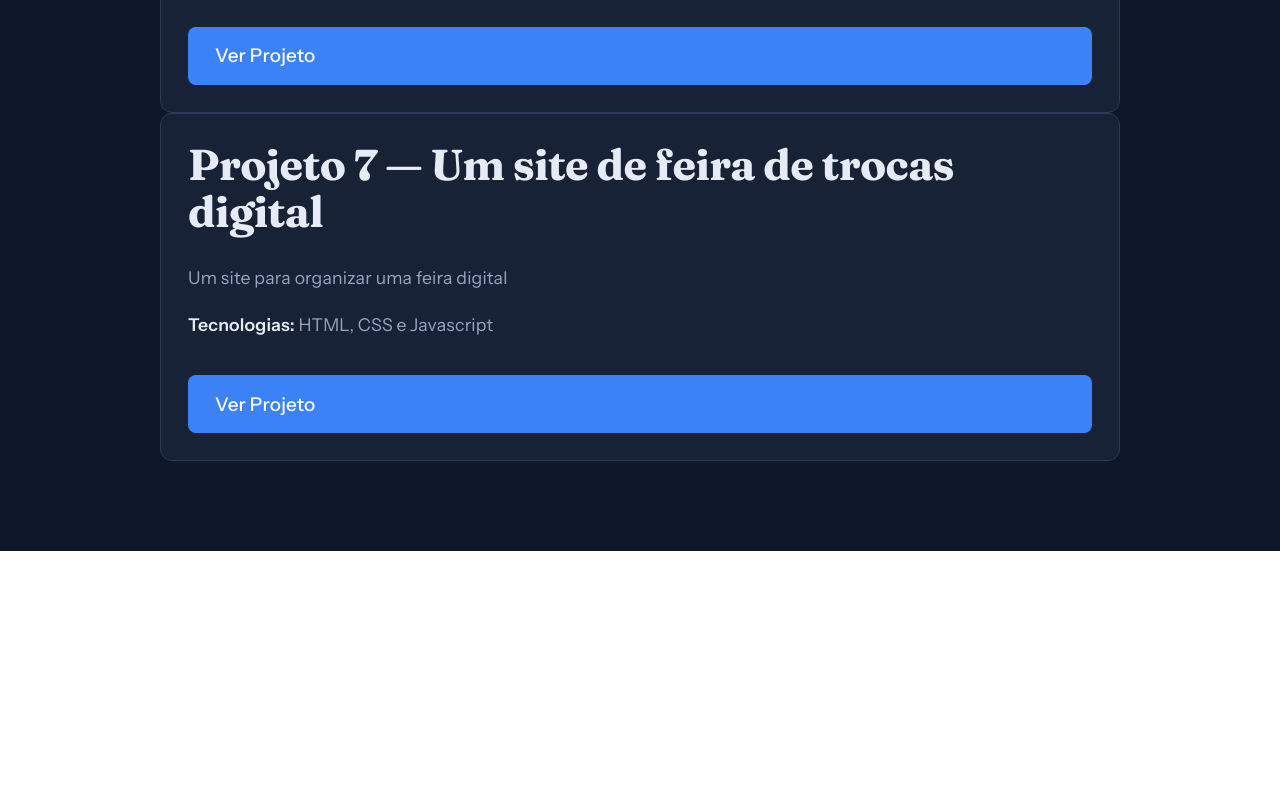
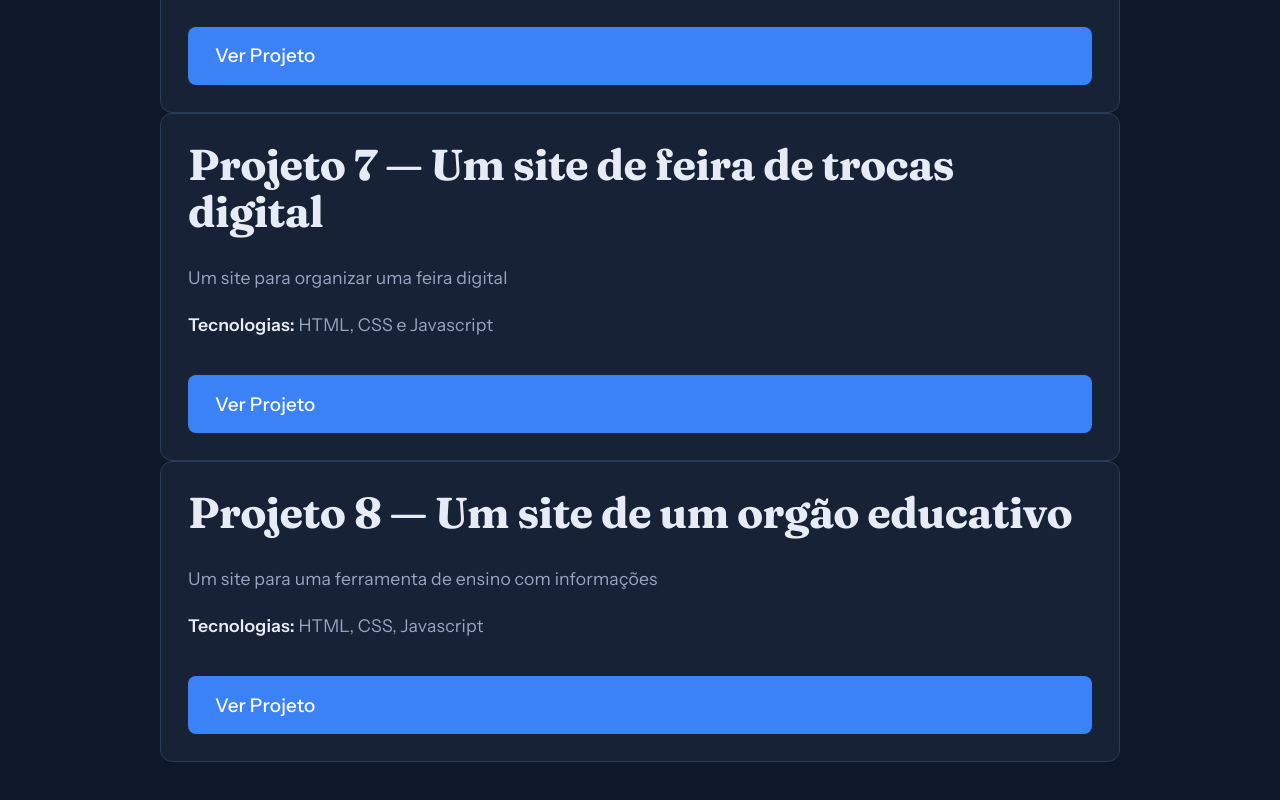
Before and after one commit to pedromillani-hub/meu-portifolio, a React (Vite) app: page /projetos in a window 1280 px wide. Shown: the part 1950-2750 px from the top of the page. Before the commit the page ends 2501 px from the top, so only its background shows below. Built offline with nearby package versions, Linux system fonts and the light colour scheme.

Commit message:
atulização do novo site

```diff
--- a/src/pages/Projetos.jsx
+++ b/src/pages/Projetos.jsx
@@ -160,6 +160,28 @@ function Projetos() {
   Ver Projeto
 </a>
       </div>
+      <div className="projeto-card">
+        <h2>Projeto 8 — Um site de um orgão educativo</h2>
+        <p>Um site para uma ferramenta de ensino com informações</p>
+        <p><strong>Tecnologias:</strong> HTML, CSS, Javascript</p>
+        <a
+  href="https://transforme-ideias-em-sistemas.vercel.app"
+  target="_blank"
+  rel="noopener noreferrer"
+  style={{
+    display: "inline-block",
+    backgroundColor: "#3b82f6",
+    color: "white",
+    padding: "0.75rem 1.5rem",
+    borderRadius: "8px",
+    textDecoration: "none",
+    fontWeight: 500,
+    marginTop: "1rem"
+  }}
+>
+  Ver Projeto
+</a>
+      </div>
     </div>
   );
 }
```
